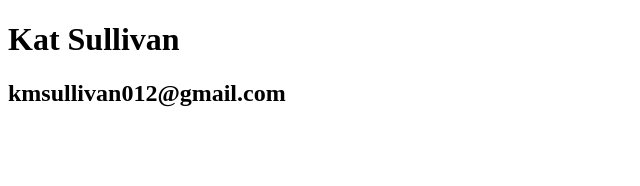
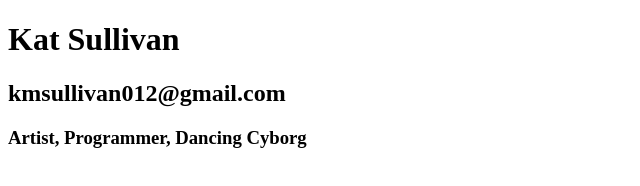
Before and after one commit to katsully/my-website, a plain HTML site: page index.html in a window 1280 px wide. Shown: the whole page, without its empty margins (0-640 px from the left). Drawn offline with Linux system fonts and the light colour scheme.

Commit message:
added subtitle

```diff
--- a/index.html
+++ b/index.html
@@ -6,5 +6,8 @@
 <body>
 	<h1>Kat Sullivan</h1>
 	<h2>kmsullivan012@gmail.com</h2>
+
+	<!-- add something -->
+	<h3>Artist, Programmer, Dancing Cyborg</h3>
 </body>
 </html>
```
